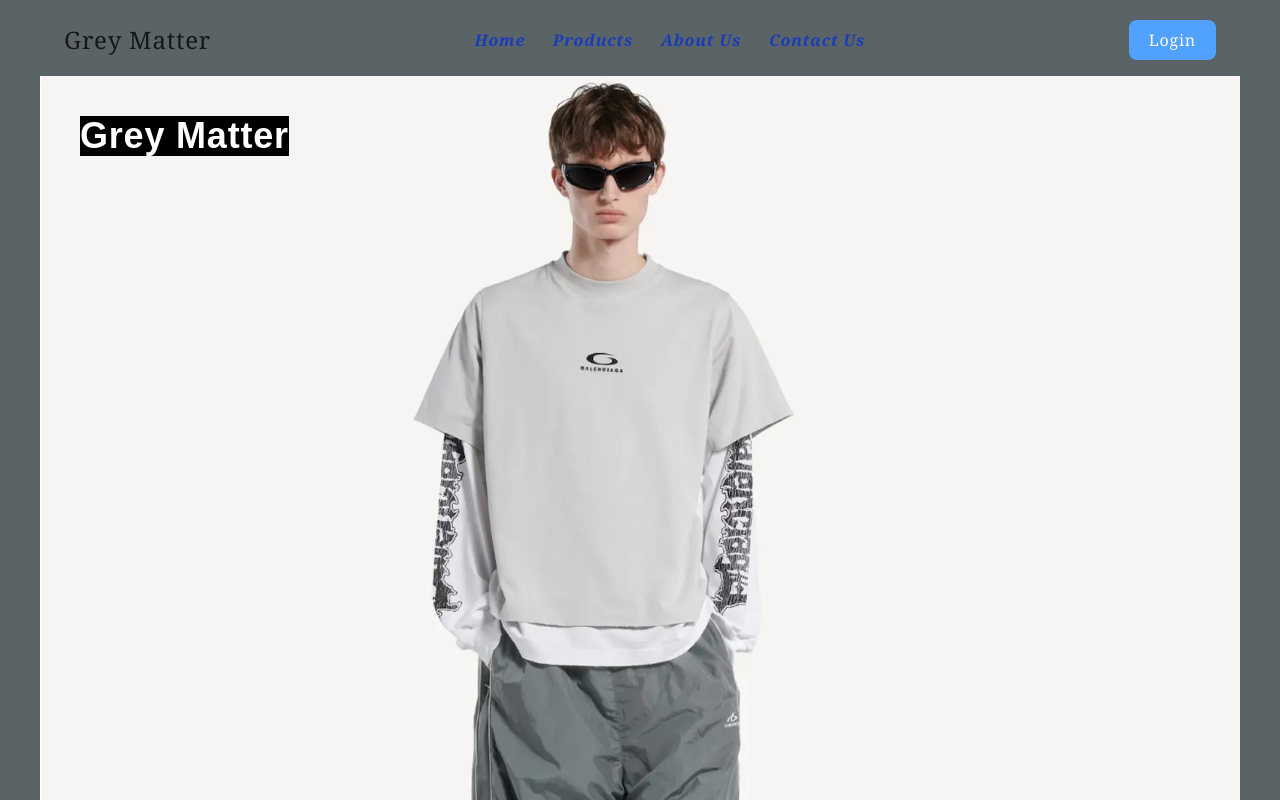
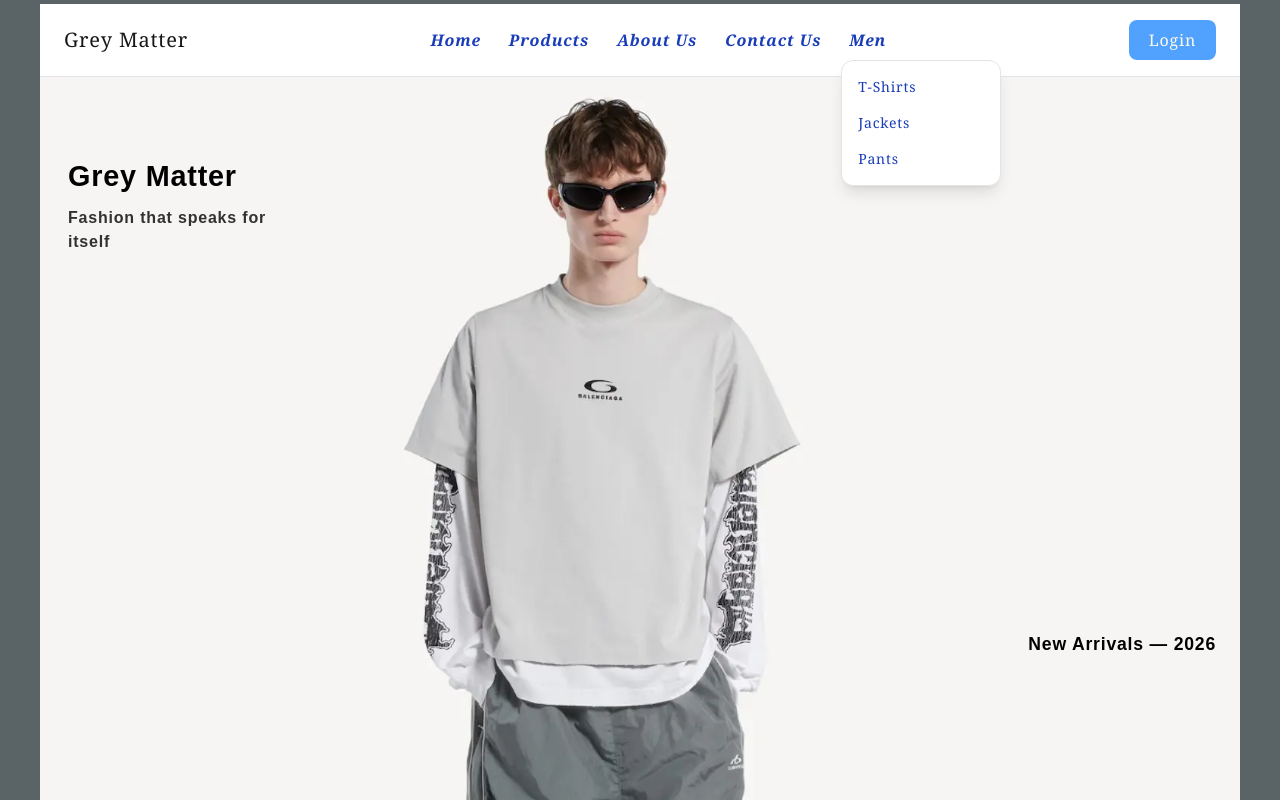
Before and after one commit to Sanjog-up/arrays, a Next.js app in the folder project/client/: page / in a window 1280 px wide. Shown: the top 800 px of the page. Built offline with nearby package versions, Linux system fonts and the light colour scheme.

Commit message:
navbar polishing

```diff
--- a/project/client/components/layout/header.tsx
+++ b/project/client/components/layout/header.tsx
@@ -5,21 +5,47 @@
 
 const Header = () => {
   return (
-    <header>
-        <nav className="flex  items-center justify-between px-6 py-4 rounded-sm hover:bg-blue-100 transition-colors">
+    <header className="sticky  top-0 z-50 border-b border-zinc-200 bg-white">
+        <nav className="flex items-center justify-between px-6 py-4 rounded-sm hover:bg-blue-100 transition-colors">
 
-            <Link href={"/"} className="whitespace-nowrap text-2xl font-serif">Grey Matter </Link>
+            <Link href={"/"} className="whitespace-nowrap text-xl font-serif">Grey Matter </Link>
 
+            <section className="flex items-center gap-3">
+            <Link href={"/"} className='italic font-serif font-semibold text-blue-800 px-2 py-2 hover:bg-blue-200 rounded-xl whitespace-nowrap' >
+            Home
+            </Link>
+            <Link href={"/products"} className="italic font-semibold font-serif text-blue-800 px-2 py-2 hover:bg-blue-200 rounded-xl">
+            Products
+            </Link>
+            <Link href={"/about"} className="italic font-serif font-semibold text-blue-800 px-2 py-2  hover:bg-blue-200 rounded-xl whitespace-nowrap">
+            About Us
+            </Link>
+            <Link href={"/contact"} className="italic font-serif font-semibold text-blue-800 px-2 py-2  hover:bg-blue-200 rounded-xl whitespace-nowrap">
+            Contact Us
+            </Link>
 
-            <div className="flex items-center gap-3">
-            <Link href={"/"} className='italic font-serif font-semibold text-blue-800 px-2 py-2 hover:bg-blue-200 rounded-xl whitespace-nowrap' >Home</Link>
-            <Link href={"/products"} className="italic font-semibold font-serif text-blue-800 px-2 py-2 hover:bg-blue-200 rounded-xl">Products</Link>
-            <Link href={"/about"} className="italic font-serif font-semibold text-blue-800 px-2 py-2  hover:bg-blue-200 rounded-xl whitespace-nowrap">About Us</Link>
-            <Link href={"/contact"} className="italic font-serif font-semibold text-blue-800 px-2 py-2  hover:bg-blue-200 rounded-xl whitespace-nowrap">Contact Us</Link>
+            <section className = "relative group">
+            <p className="italic font-serif font-semibold text-blue-800 px-2 py-2 cursor-pointer hover:bg-blue-200 rounded-xl">
+              Men
+              </p>
+
+            <div className="absolute left-0 top-full  bg-white border border-zinc-200 shadow-lg rounded-xl min-w-40 py-2 z-50">
+            <Link href="/men/t-shirts" className="block px-4 py-2 text-sm font-serif text-blue-800 hover:bg-zinc-100 whitespace-nowrap">
+            T-Shirts
+          </Link>
+          <Link href="/men/jackets" className="block px-4 py-2 text-sm font-serif text-blue-800 hover:bg-zinc-100">
+            Jackets
+          </Link>
+          <Link href="/men/pants" className="block px-4 py-2 text-sm font-serif text-blue-800 hover:bg-zinc-100">
+            Pants
+          </Link>
           </div>
+            </section>
+          </section>
 
           <Link href={"/auth/login"}
-          className=" bg-blue-400 text-amber-50 font-serif px-5 py-2 rounded-lg whitespace-nowrap">Login</Link>
+          className=" bg-blue-400 text-amber-50 font-serif px-5 py-2 rounded-lg whitespace-nowrap">
+            Login</Link>
         </nav>
 </header>
 
@@ -27,58 +53,3 @@
 }
 
 export default Header
-
-
-// import Link from "next/link";
-
-// export default function Header() {
-//   return (
-//     <header className="sticky top-0 z-50 border-b border-zinc-200 bg-white">
-//       <div className="mx-auto flex max-w-7xl items-center justify-between gap-6 px-6 py-4 lg:px-8">
-//         <Link href="/" className="text-lg font-bold text-zinc-950">
-//           Grey Matter
-//         </Link>
-
-//         <nav className="hidden items-center gap-8 md:flex">
-//           <Link href="/products" className="text-sm font-medium text-zinc-700 hover:text-zinc-950">
-//             Shop
-//           </Link>
-//           <Link href="/categories" className="text-sm font-medium text-zinc-700 hover:text-zinc-950">
-//             Categories
-//           </Link>
-//           <Link href="/products?on_sale=true" className="text-sm font-medium text-zinc-700 hover:text-zinc-950">
-//             Sale
-//           </Link>
-//           <Link href="/about" className="text-sm font-medium text-zinc-700 hover:text-zinc-950">
-//             About
-//           </Link>
-//         </nav>
-
-//         <div className="flex items-center gap-5">
-//           <Link href="/search" aria-label="Search" className="text-zinc-700 hover:text-zinc-950">
-//             <svg viewBox="0 0 24 24" fill="none" stroke="currentColor" strokeWidth="1.5" className="h-5 w-5">
-//               <path strokeLinecap="round" strokeLinejoin="round" d="M21 21l-4.35-4.35M11 19a8 8 0 1 1 0-16 8 8 0 0 1 0 16z" />
-//             </svg>
-//           </Link>
-
-//           <Link href="/account" aria-label="Account" className="text-zinc-700 hover:text-zinc-950">
-//             <svg viewBox="0 0 24 24" fill="none" stroke="currentColor" strokeWidth="1.5" className="h-5 w-5">
-//               <path strokeLinecap="round" strokeLinejoin="round" d="M16 7a4 4 0 1 1-8 0 4 4 0 0 1 8 0zM12 14c-4 0-7 2-7 5v1h14v-1c0-3-3-5-7-5z" />
-//             </svg>
-//           </Link>
-
-//           <Link href="/cart" aria-label="Cart" className="relative text-zinc-700 hover:text-zinc-950">
-//             <svg viewBox="0 0 24 24" fill="none" stroke="currentColor" strokeWidth="1.5" className="h-5 w-5">
-//               <path strokeLinecap="round" strokeLinejoin="round" d="M3 4h2l2.4 12.2a1 1 0 0 0 1 .8h9.2a1 1 0 0 0 1-.8L20 8H6" />
-//               <circle cx="9" cy="20" r="1" />
-//               <circle cx="17" cy="20" r="1" />
-//             </svg>
-//             <span className="absolute -right-2 -top-2 flex h-4 w-4 items-center justify-center rounded-full bg-zinc-950 text-[10px] text-white">
-//               0
-//             </span>
-//           </Link>
-//         </div>
-//       </div>
-//     </header>
-//   );
-// }
--- a/project/client/components/layout/landing.page.tsx
+++ b/project/client/components/layout/landing.page.tsx
@@ -3,38 +3,49 @@
 import Image from "next/image";
 
 export default function LandingPage() {
-
 return (
-    <section
-      className="relative w-full  overflow-hidden "
-      style={{ height: '145vh'}}>
+<section className="relative w-full overflow-auto"
+ style={{ height: "160vh" }}>
   <Image
   src="/images/new.webp"
-        alt="Hero front"
+  alt="Landing Page"
   fill
-        className={"object-cover object-top"}
-        style={{ objectPosition: "center 20%" }}
+  className="object-cover"
+  style={{ objectPosition: "center 10%" }}
   priority
   />
 
-
-
-      {/* Top-left text */}
-      <div className="absolute bg-black top-6 left-6 md:top-10 md:left-10">
-        <h1 className="text-white text-2xl md:text-4xl font-bold">
+  <div
+  style={{
+    position: "absolute",
+    top: "10%",
+    left: "12px",
+    transform: "translateY(-50%)",
+    maxWidth: "230px",
+    padding: "16px",
+    borderRadius: "8px",
+  }}
+  >
+    <h1 style={{ color: "black", fontSize: "1.8rem", fontWeight: "bolder" }}>
       Grey Matter
     </h1>
+    <p style={{ color: "rgba(0,0,0,0.8)", fontSize: "1rem", fontWeight: "bold", marginTop: "8px" }}>
+      Fashion that speaks for itself
+    </p>
   </div>
 
-
-      <section className="absolute bottom-9 left-7 w-full h-1/2  from-black to-transparent">
-      <div className="absolute bottom-5 right-6 md:bottom-10 md:right-10 text-right">
-        <p className="text-white text-sm md:text-lg">
-          Fashion that speaks for itself
+  <div
+  style={{
+    position: "absolute",
+    bottom: "700px",
+    right: "24px",
+    textAlign: "right",
+  }}
+  >
+    <p style={{ color: "black", fontSize: "1.1rem", fontWeight: "bold" }}>
+      New Arrivals — 2026
     </p>
   </div>
 </section>
 
-    </section>
-  );
-}
+)}
```
Lines whose indentation alone changed are shown as unchanged.
